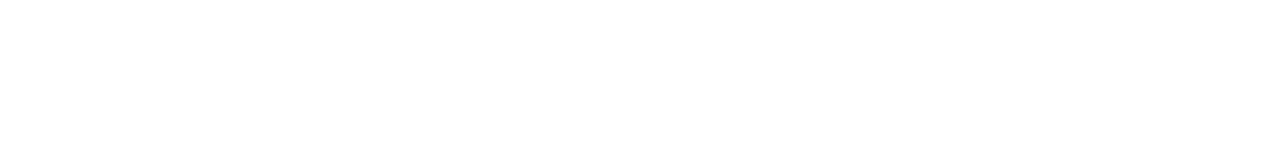
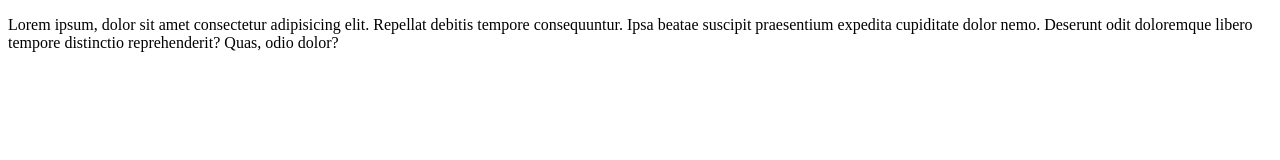
Before and after one commit to Msoda45/js-Project, a plain HTML site: page 9.js/index.html in a window 1280 px wide. Drawn offline with Linux system fonts and the light colour scheme.

Commit message:
9.change

```diff
--- a/9.js/index.html
+++ b/9.js/index.html
@@ -6,6 +6,7 @@
     <title>Document</title>
 </head>
 <body>
+<p>Lorem ipsum, dolor sit amet consectetur adipisicing elit. Repellat debitis tempore consequuntur. Ipsa beatae suscipit praesentium expedita cupiditate dolor nemo. Deserunt odit doloremque libero tempore distinctio reprehenderit? Quas, odio dolor?</p>
     <script src="app.js"></script>
 </body>
 </html>
```
